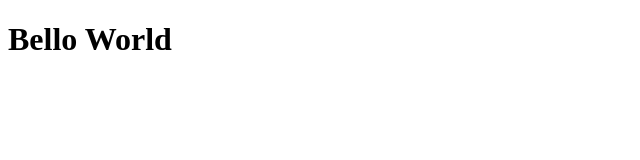
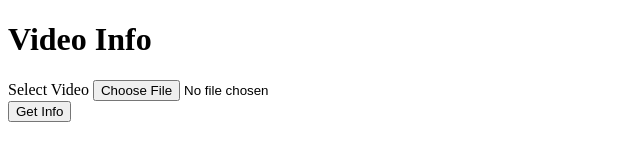
Before and after one commit to Tan-Moy/electron_apps, an Electron app: page videoinfo/index.html in a window 1280 px wide. Shown: the whole page, without its empty margins (0-640 px from the left). Drawn offline with Linux system fonts and the light colour scheme.

Commit message:
Added markup to choose files

```diff
--- a/videoinfo/index.html
+++ b/videoinfo/index.html
@@ -1,12 +1,32 @@
 <!DOCTYPE html>
 <html lang="en">
+
 <head>
     <meta charset="UTF-8">
     <meta name="viewport" content="width=device-width, initial-scale=1.0">
     <meta http-equiv="X-UA-Compatible" content="ie=edge">
     <title>Document</title>
 </head>
+
 <body>
-    <h1>Bello World</h1>
+    <h1>Video Info</h1>
+
+    <form action="#">
+        <div>
+            <label for="">Select Video</label>
+            <input type="file" accept="video/*">
+        </div>
+        <button type="submit">Get Info</button>
+    </form>
+
+    <script>
+        document.querySelector('form').addEventListener('submit',(e)=>{
+            e.preventDefault();
+            const file = document.querySelector('input').files[0];
+            console.log(file);
+        })
+    </script>
+
 </body>
+
 </html>
```
